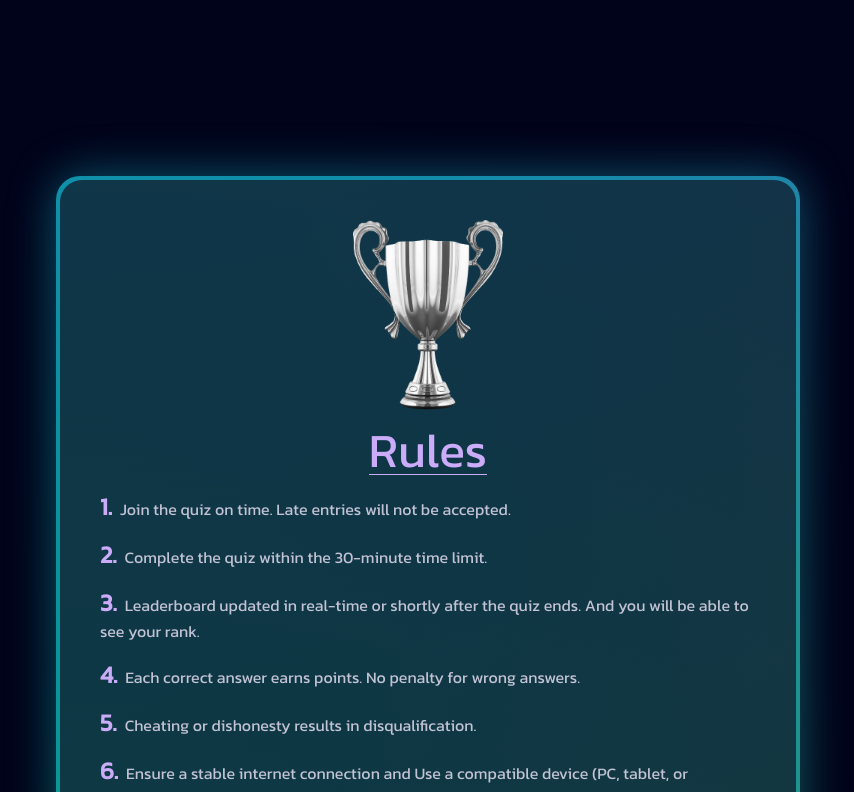
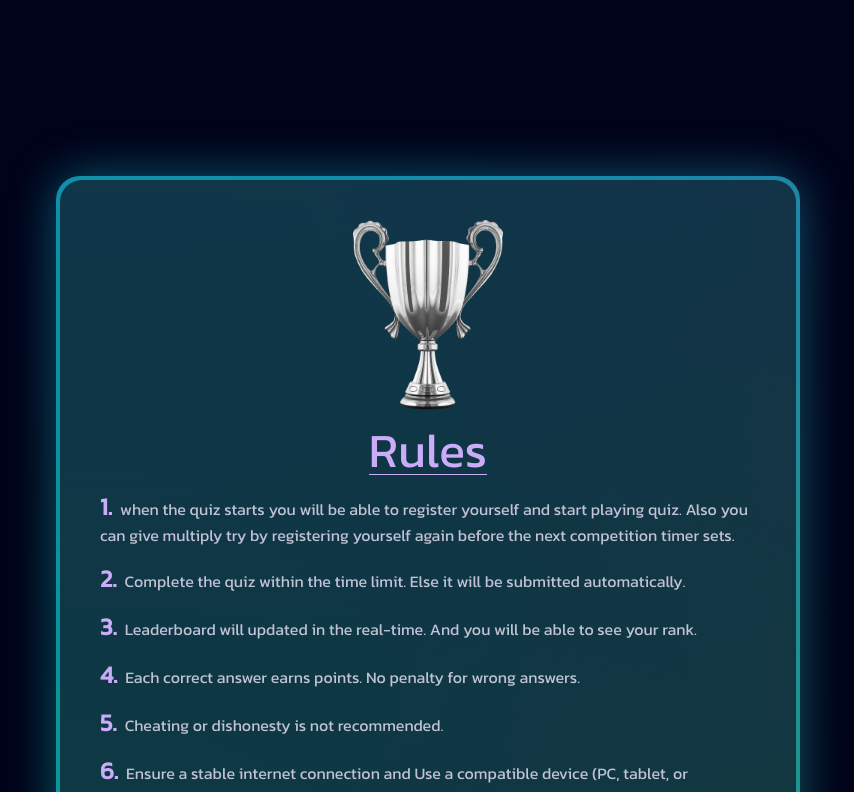
Before and after one commit to imadityaxd/web-dev-quiz-competition-next, a Next.js app: page /start-quiz in a window 1280 px wide. Shown: the top 792 px of the page, without its empty margins (212-1066 px from the left). Built offline with nearby package versions, Linux system fonts and the light colour scheme.

Commit message:
quiz rules and about us updated

```diff
--- a/src/app/about-competition/page.tsx
+++ b/src/app/about-competition/page.tsx
@@ -24,6 +24,13 @@ export default function About() {
           />
         </Link>
       </div>
+      <Link href="/dashboard">
+          <MagicButton
+            title="Go To last updated Dashboard"
+            icon={""}
+            position="right"
+          />
+        </Link>
     </div>
   );
 }
--- a/src/app/start-quiz/page.tsx
+++ b/src/app/start-quiz/page.tsx
@@ -30,20 +30,23 @@ export default function page() {
               <span className="inline text-2xl text-purple pr-2 font-bold">
                 1.
               </span>
-              Join the quiz on time. Late entries will not be accepted.
+              when the quiz starts you will be able to register yourself and
+              start playing quiz. Also you can give multiply try by registering
+              yourself again before the next competition timer sets.
             </p>
             <p className="font-normal text-base text-white-200 mb-4">
               <span className="inline text-2xl text-purple pr-2 font-bold">
                 2.
               </span>
-              Complete the quiz within the 30-minute time limit.
+              Complete the quiz within the time limit. Else it will be submitted
+              automatically.
             </p>
             <p className="font-normal text-base text-white-200 mb-4">
               <span className="inline text-2xl text-purple pr-2 font-bold">
                 3.
               </span>
-              Leaderboard updated in real-time or shortly after the quiz ends.
-              And you will be able to see your rank.
+              Leaderboard will updated in the real-time. And you will be able to
+              see your rank.
             </p>
             <p className="font-normal text-base text-white-200 mb-4">
               <span className="inline text-2xl text-purple pr-2 font-bold">
@@ -55,7 +58,7 @@ export default function page() {
               <span className="inline text-2xl text-purple pr-2 font-bold">
                 5.
               </span>
-              Cheating or dishonesty results in disqualification.
+              Cheating or dishonesty is not recommended.
             </p>
             <p className="font-normal text-base text-white-200 mb-4">
               <span className="inline text-2xl text-purple pr-2 font-bold">
--- a/src/components/Spark.tsx
+++ b/src/components/Spark.tsx
@@ -35,15 +35,15 @@ export function SparklesPreview() {
             </h1>
 
             <p className="font-normal text-base text-white-200 mb-4 relative z-50">
-              <FaCheckCircle className="inline text-3xl text-purple pr-2" />I
+              <FaCheckCircle className="inline text-3xl text-purple pr-2" />I&apos;ve
               build this website as a platform for JavaScript enthusiasts from
               all around the world to come together compete with each other.
             </p>
             <p className="font-normal text-base text-white-200 mb-4 relative z-50">
               <FaCheckCircle className="inline text-3xl text-purple pr-2" />
-              This{" "}
-              <span className="font-semibold">Saturday at 9:30 PM (IST)</span>,
-              I&apos;m organising a{" "}
+              Everyday at
+              <span className="font-semibold">9:30 PM (IST)</span>,
+              I organize a{" "}
               <span className="font-semibold">JavaScript Quiz Competition</span>{" "}
               where you can put your skills to the test and compete with others
               for the top rank on our{" "}
@@ -61,9 +61,7 @@ export function SparklesPreview() {
               Anyone can take part in it.
             </p>
             <p className="font-normal text-base text-white-200 mb-4 relative z-50">
-              <FaCheckCircle className="inline text-3xl text-purple pr-2" /> To
-              participate, simply register before the quiz starts and provide
-              your Instagram ID during registration. Top performers will receive
+              <FaCheckCircle className="inline text-3xl text-purple pr-2" />Top performers will receive
               a special shoutout on our{" "}
               <a
                 href="https://www.instagram.com/web________developer"
```
Lines whose indentation alone changed are shown as unchanged.
